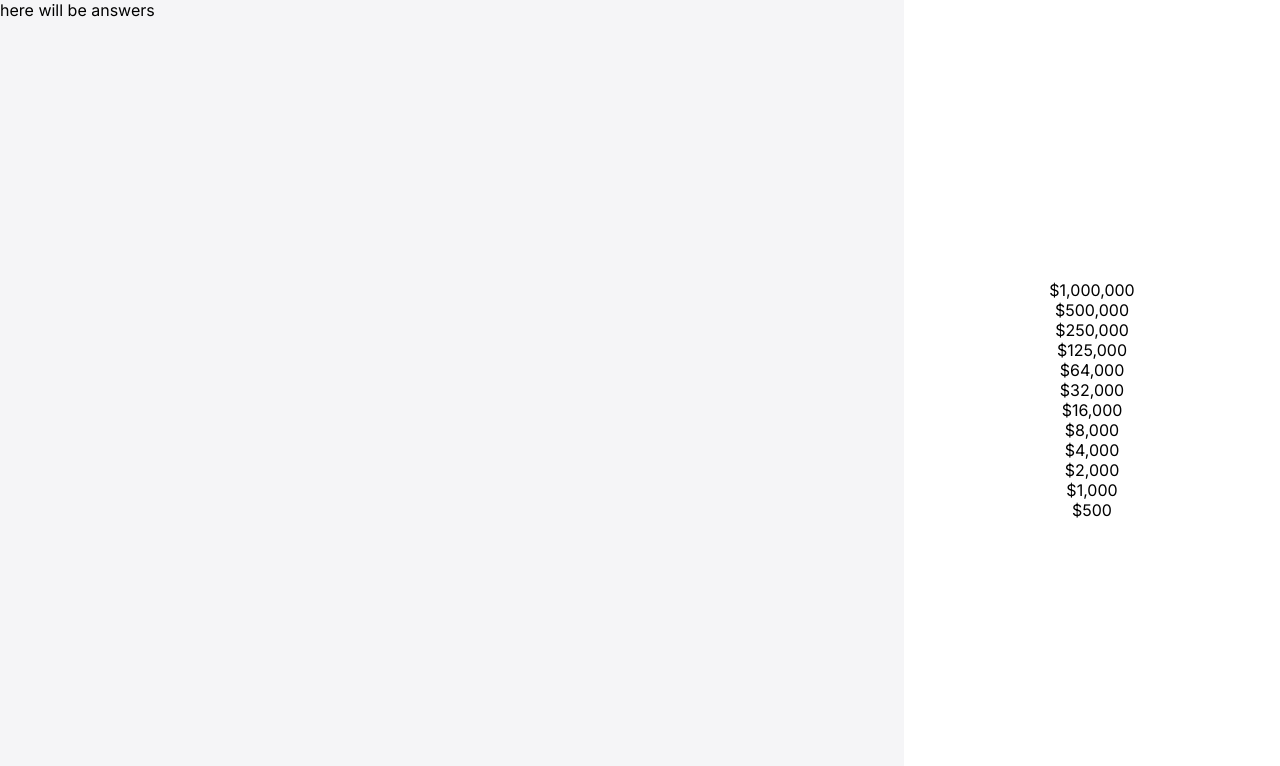
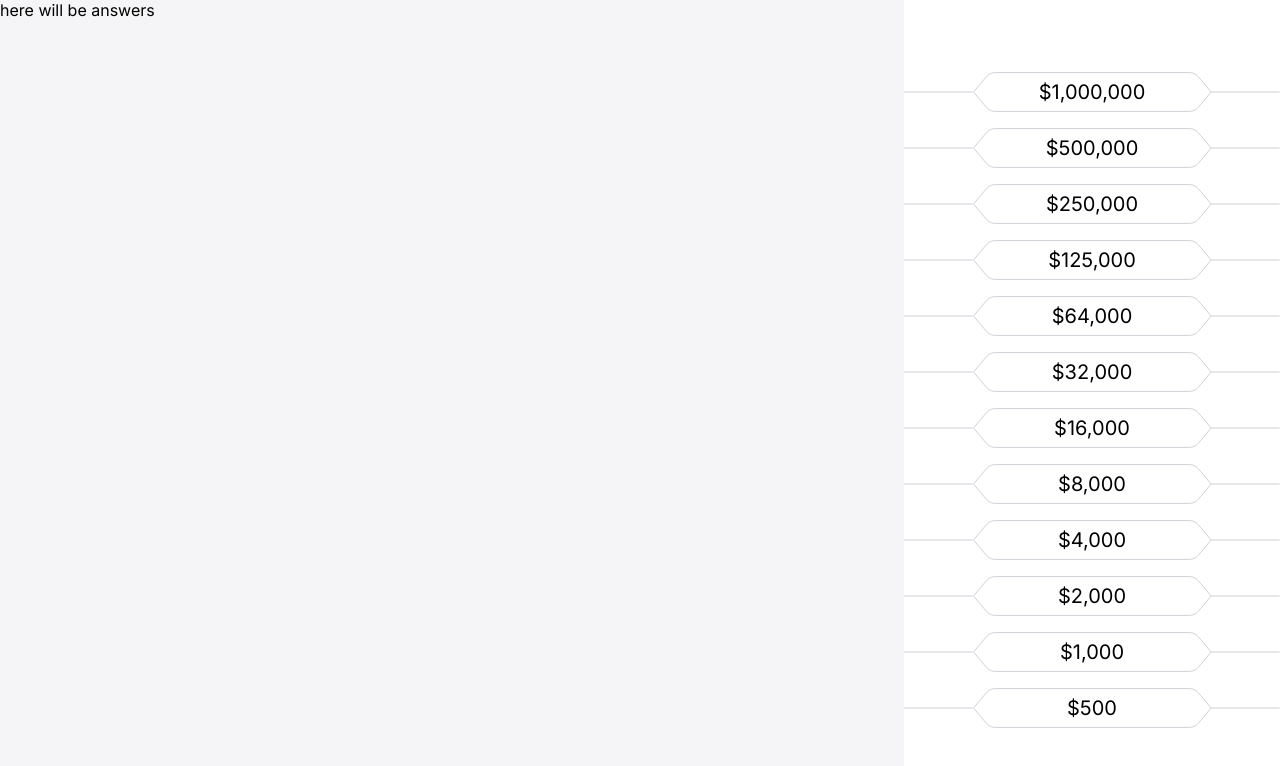
Before and after one commit to arthurseredaa/headway-test-task, a React (Create React App) app: page /game in a window 1280 px wide. Shown: the top 766 px of the page. Built offline with nearby package versions, Linux system fonts and the light colour scheme.

Commit message:
Refactoring

```diff
--- a/src/components/Game/PriceList/PriceList.tsx
+++ b/src/components/Game/PriceList/PriceList.tsx
@@ -1,24 +1,17 @@
+import { MoneyItem } from "../../../types";
+import { PriceItem } from "./PriceItem/PriceItem";
 import classes from "./PriceList.module.css";
 
-const formatter = new Intl.NumberFormat();
+interface PriceListProps {
+  money: Array<MoneyItem>,
+  stage: number
+}
 
-
-export const PriceList = ({ money }: any) => {
+export const PriceList = ({ money, stage }: PriceListProps) => {
   return (
     <div className={classes.priceListWrapper}>
       {
-        money && money.map((item: { money: string }) => {
-          const correctPrice = parseInt(item.money);
-          const price = formatter.format(correctPrice);
-
-          return <div className={classes.priceItemWrapper}>
-            <div className={`${classes.priceItemLine} ${classes.lineLeft}`}></div>
-            <div className={classes.priceItem}>
-              <p>${price}</p>
-            </div>
-            <div className={`${classes.priceItemLine} ${classes.lineRight}`}></div>
-          </div>
-        })
+        money && money.map((item: MoneyItem, index: number) => <PriceItem key={item.money} item={item} current={index === stage}  />)
       }
     </div>
   )
```
